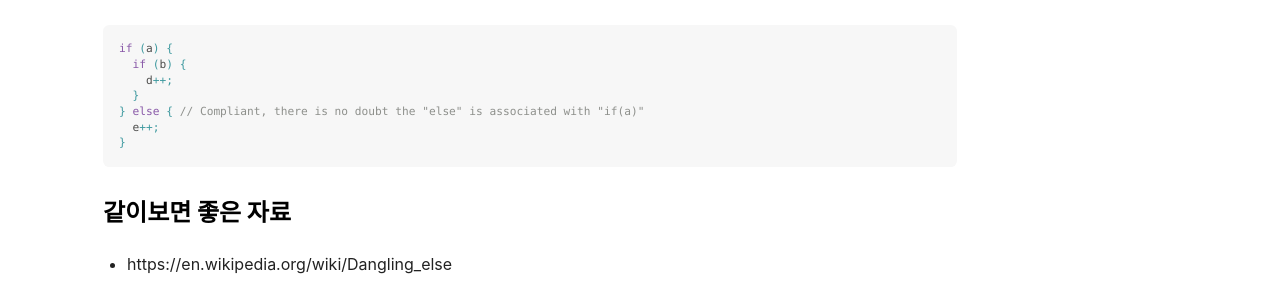
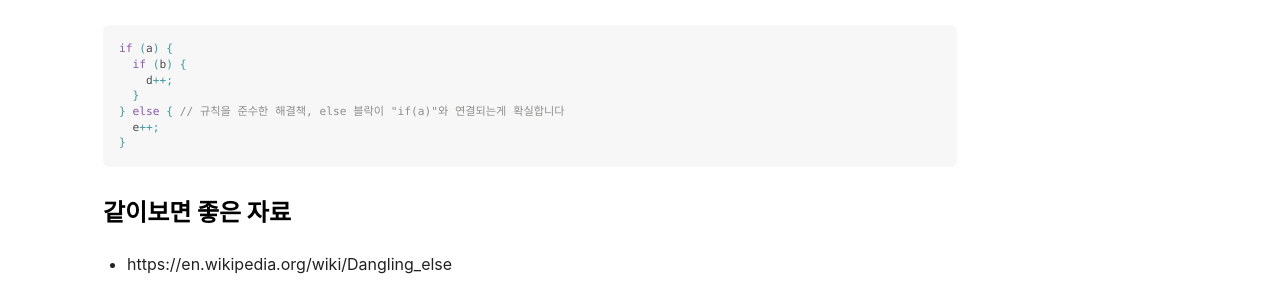
Before and after one commit to kantabile/sonarkube, a Jekyll site: the page built from _posts/java/2023-01-28-RSPEC-5261.md, in a window 1280 px wide. Shown: the part 717-1012 px from the top of the page. Built offline with Jekyll 4.4.1, drawn with Linux system fonts in a browser that asks for light colours; nearby versions of some CDN libraries; emoji names are drawn with the system emoji font.

Commit message:
fix: 리뷰 반영 thx. GimunLee

````diff
--- a/_posts/java/2023-01-28-RSPEC-5261.md
+++ b/_posts/java/2023-01-28-RSPEC-5261.md
@@ -31,7 +31,7 @@ if (a) {
   if (b) {
     d++;
   }
-} else { // Compliant, there is no doubt the "else" is associated with "if(a)"
+} else { // 규칙을 준수한 해결책, else 블락이 "if(a)"와 연결되는게 확실합니다
   e++;
 }
 ```
````
